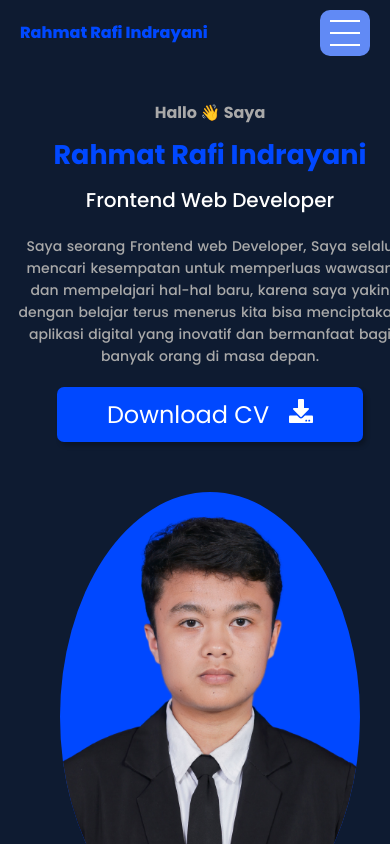
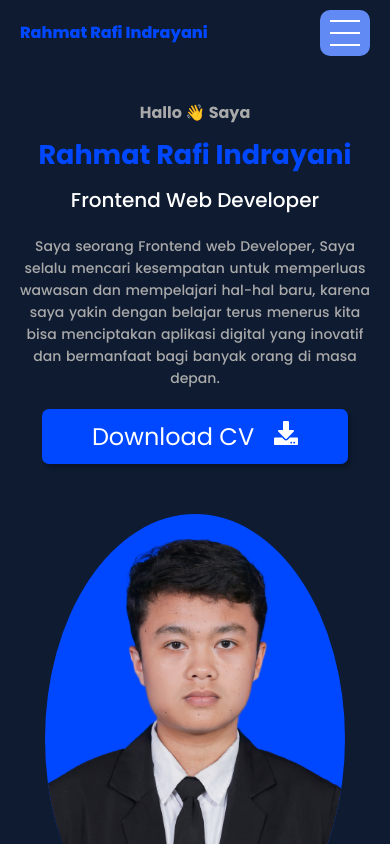
Before and after one commit to rahmatrafii/Main-Portfolio, a Next.js app: page / in a window 390 px wide. Shown: the top 844 px of the page. Built offline with nearby package versions, Linux system fonts and the light colour scheme.

Commit message:
perbaiki lebar header 5

```diff
--- a/sections/home/Home.module.scss
+++ b/sections/home/Home.module.scss
@@ -2,8 +2,11 @@ $paragraph-color: #a9a9a9;
 $main-color: #618af5;
 
 .container {
-  width: 100vw;
+  width: 100%;
   height: 100%;
+  display: flex;
+  align-items: start;
+  justify-content: center;
   .home {
     position: relative;
     width: 100%;
@@ -102,9 +105,10 @@ $main-color: #618af5;
 
 @media (max-width: 575px) {
   .container {
-    height: max-content;
+    height: 100%;
     .home {
       padding-top: 100px;
+      justify-content: center;
       flex-direction: column;
       &__info {
         width: 100%;
--- a/sections/skills/Skills.module.scss
+++ b/sections/skills/Skills.module.scss
@@ -5,16 +5,14 @@
 }
 .container {
   padding-top: 95px;
-  width: 100vw;
+  width: 100%;
   display: flex;
-  height: 100%;
   align-items: start;
   justify-content: center;
   .skills {
     width: 100%;
     height: 100%;
     margin: 0 auto;
-
     &__desc {
       margin-bottom: 40px;
       font-size: 18px;
```
